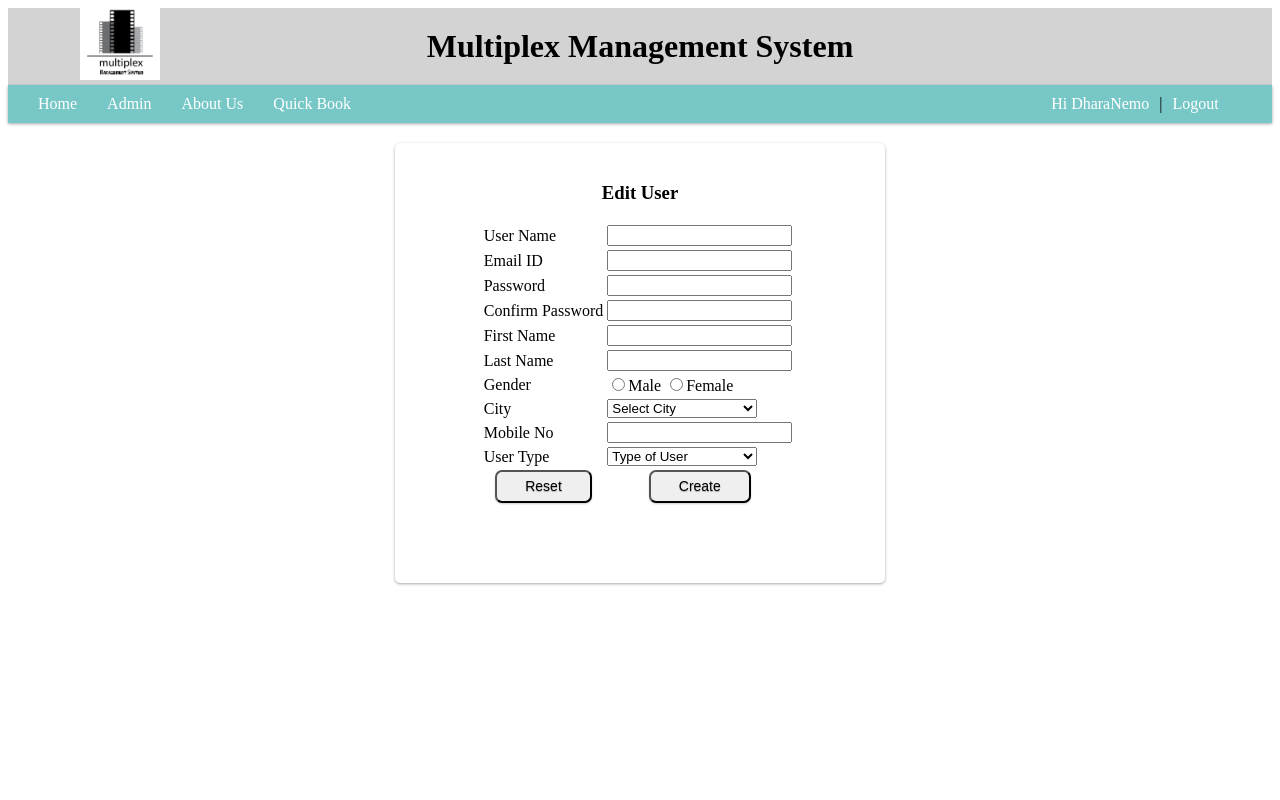
After one commit to krupalsolanki/project, a PHP site: page /module/user/edit_user_details.php in a window 1280 px wide. The commit adds this page. Run offline with PHP 8.4, Linux system fonts and the light colour scheme; a user stored in the database is signed in.

Commit message:
added user module

```diff
--- a/includes/admin_options.php
+++ b/includes/admin_options.php
@@ -2,7 +2,7 @@
 	<?php
 
         echo "<a href=\"$address/module/multiplex/multiplex_module.php\"><h3>Multiplex</h3></a>";
-	echo "<a href=\"$address/module/multiplex/Users_module.php\"><h3>Users</h3></a>";
+	echo "<a href=\"$address/module/user/delete_user.php\"><h3>Users</h3></a>";
 	echo "<a href=\"$address/module/multiplex/multiplex_module.php\"><h3>Book Ticket</h3></a>";
 	echo "<a href=\"$address/module/movie/movie_module.php\"><h3>Movie</h3></a>";
 	echo "<a href=\"$address/module/shows/shows_module.php\"><h3>Shows</h3></a>";
--- a/includes/stylesheet.css
+++ b/includes/stylesheet.css
@@ -108,5 +108,6 @@ height:80px;
 	width: 550px;
 }
 .postinfo a{
+
 	float: right;
 }
--- a/module/shows/add_shows.php
+++ b/module/shows/add_shows.php
@@ -31,6 +31,7 @@ function setReadOnly()
     var scid=document.getElementById("sc_id");
     scid.readOnly="readonly";
 }
+
 function stateChanged()
 {
 if (xmlHttp.readyState==4)
@@ -55,9 +56,9 @@ if (xmlHttp==null)
   alert ("Your browser does not support AJAX!");
   return;
   }
+
 //var url="prev_show_status.php";
 url=url+"&date="+str;
-
 
 xmlHttp.onreadystatechange=screenChanged;
 xmlHttp.open("GET",url,true);
@@ -108,7 +109,7 @@ return xmlHttp;
        require_once BASE_PATH.'/includes/connection.php';
        ?>
 
-       <div align="center" class="centerdiv" >
+       <div align="center" class="centerdiv" style="height: auto">
              <h3 align="center">Add Shows</h3>
             <form action="add_show_process.php" method="post" enctype="multipart/form-data" name="frmAjax" id="frmAjax">
             <table cellpadding="10" >
@@ -134,6 +135,7 @@ return xmlHttp;
                 <td>Select Multiplex</td>
                 <td>
                     <select name="mu_id" id="mu_id" onchange="selectmultiplex(this.value)">
+			<option selected="selected">Multiplex</option>
                     <?php
                         $query='select * from multiplex';
                         $result= mysql_query($query);
--- /dev/null
+++ b/module/user/edit_user_details.php
@@ -0,0 +1,111 @@
+<html>
+<head>
+    <title>
+        Edit User
+    </title>
+
+    <?php
+	require_once '../../config.php';
+	include BASE_PATH.'/includes/css.php';
+    ?>
+</head>
+
+    <body>
+       <?php
+
+	include BASE_PATH .'/includes/header.php';
+       ?>
+        <div align="center" class="centerdiv" >
+
+             <h3 align="center">Edit User</h3>
+             <form method="post" action="includes/registeration_success.php">
+             <table align="center" >
+             <tr>
+             <td>User Name</td>
+             <td><input type="text" name="uname" id="ibname" class="input" /></td>
+             <td></td>
+             </tr>
+
+             <tr>
+             <td>Email ID</td>
+             <td><input type="text" class="input" name="emailId" /></td>
+             <td></td>
+             </tr>
+
+             <tr>
+             <td>Password</td>
+             <td><input type="password" class="input" name="pass" /></td>
+             <td></td>
+             </tr>
+
+             <tr>
+             <td>Confirm Password</td>
+             <td><input type="password" class="input"  /></td>
+             <td></td>
+             </tr>
+
+             <tr>
+             <td>First Name</td>
+             <td><input type="text" class="input" name="fname"/></td>
+             <td></td>
+             </tr>
+
+             <tr>
+             <td>Last Name</td>
+             <td><input type="text" class="input" name="lname"/></td>
+             <td></td>
+             </tr>
+
+             <tr>
+             <td>Gender</td>
+             <td><input type="radio" name="gender" id="gender" value="m"/>Male
+             <input type="radio" name="gender" id="gender" value="f"  />Female</td>
+
+             <td></td>
+             </tr>
+
+             <tr>
+             <td>City</td>
+             <td><select name="city" style="width:150px;">
+             <option selected="selected">Select City</option>
+             <option value="mumbai">Mumbai</option>
+             <option value="pune">Pune</option>
+             <option value="delhi">Delhi</option>
+             <option value="bangalore">Bangalore</option>
+             <select/></td>
+             <td></td>
+             </tr>
+
+
+
+             <tr>
+             <td>Mobile No</td>
+             <td><input type="text" class="input" name="phone_no"/></td>
+             <td></td>
+             </tr>
+
+	     <tr>
+             <td>User Type</td>
+             <td><select name="user_type" style="width:150px;">
+             <option selected="selected">Type of User</option>
+             <option value="admin">Admin</option>
+             <option value="common">Common</option>
+	     </select></td>
+             <td></td>
+             </tr>
+
+             <tr>
+             <td align="center" ><input type="reset" name="ok" id="okbtn" value="Reset" class="button"/></td>
+             <td align="center" ><input type="submit" name="ok" id="okbtn" value="Create" class="button"/></td>
+             <td></td>
+             </tr>
+
+
+
+             </table>
+
+             </form>
+        </div>
+</div>
+    </body>
+</html>
```
Also changed, not shown: module/Text-1.txt (added, +25 -0 lines), module/shows/prev_show_status.php (+21 -9 lines), module/user/delete_user.php (added, +42 -0 lines), module/user/delete_user_process.php (added, +8 -0 lines).
